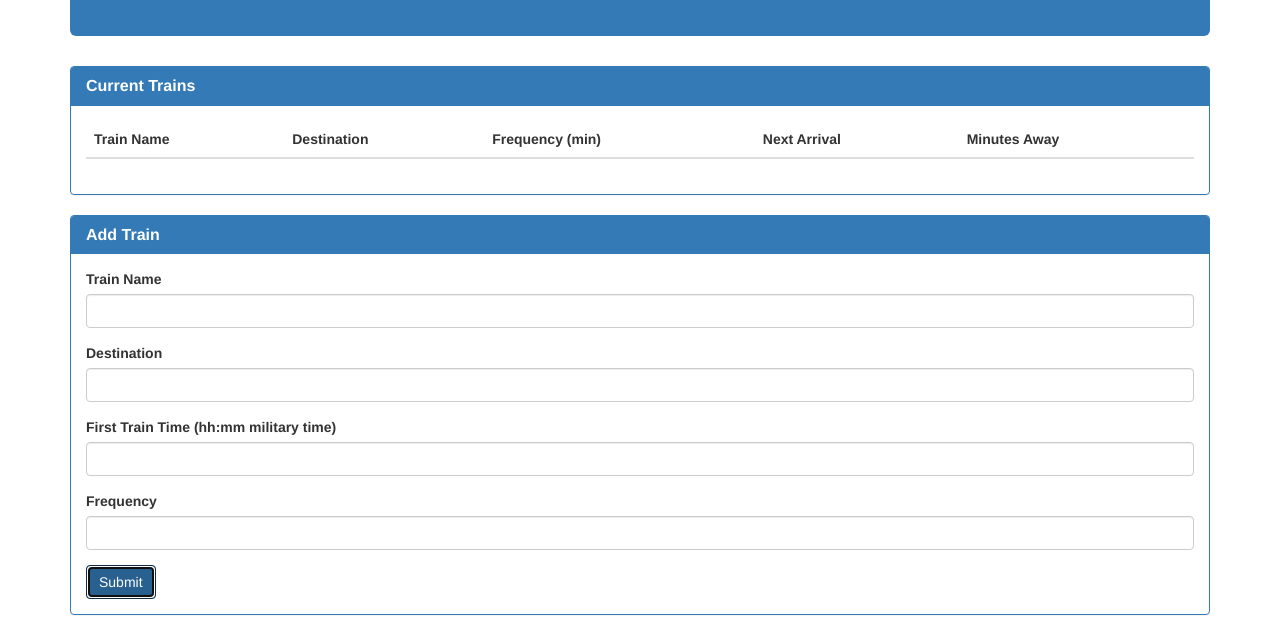
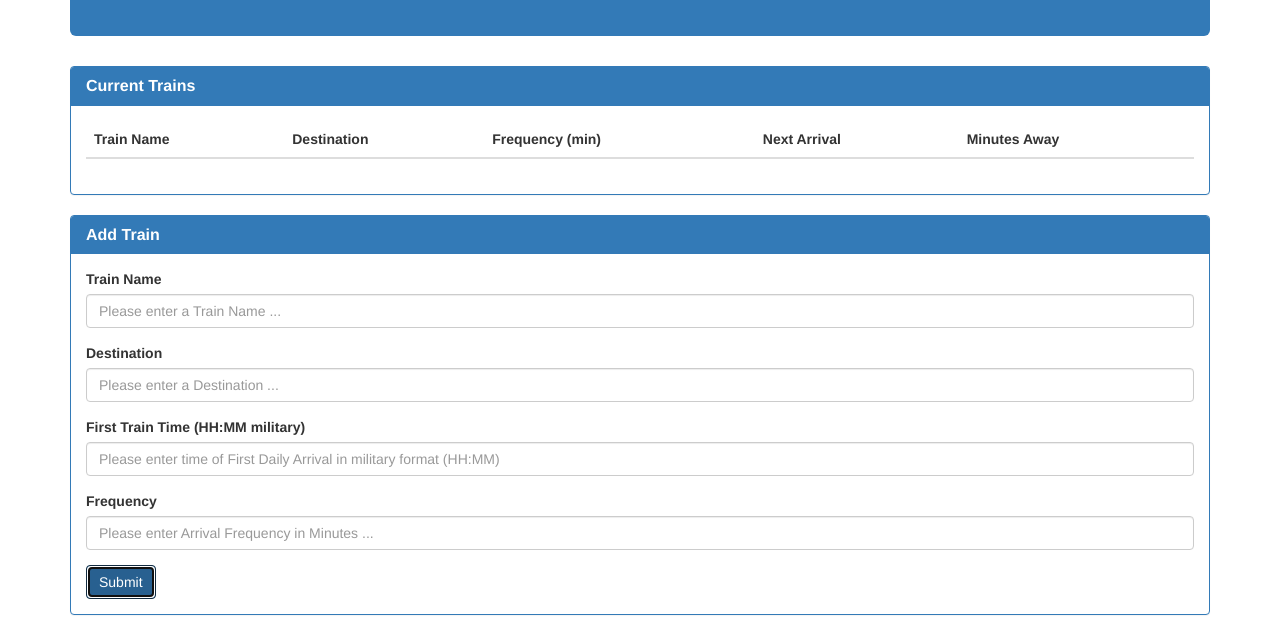
Before and after one commit to jeffbrown3340/HW7-Trains, a plain HTML site: page index.html in a window 1280 px wide. Both pictures are taken after a click on the button "Submit". Shown: the part 159-800 px from the top of the page. Drawn offline with nearby package versions, Linux system fonts and the light colour scheme; no server answers.

Commit message:
mostly working-2

```diff
--- a/app.read.js
+++ b/app.read.js
@@ -1,19 +1,22 @@
 (function() {
     var dataRef = firebase.database();
     dataRef.ref().on("child_added", function(snapshot) {
+        var fmt = "MM/DD/YYYY HH:mm"
         var loopStopper = 0;
         var train = snapshot.val();
         var tr = $("<tr>");
         var td = $("<td>");
+        //console.log(moment(train.ftt).format());
+
         firstArrival = moment();
         firstArrival.set("seconds", 0);
         firstArrival.set("minute", moment(train.ftt).minute());
         firstArrival.set("hour", moment(train.ftt).hour());
-        //var firstArrival = moment(moment(train.ftt).format("HH:mm"), "HH:mm");
-        console.log("firstArrival=", firstArrival.format("HH:mm"));
+        //var firstArrival = moment(moment(train.ftt).format(fmt), fmt);
+        //console.log("firstArrival=", firstArrival.format(fmt));
         //var firstArrival = moment(train.ftt);
         var nextArrival = firstArrival;
-        console.log('nextArrival=',nextArrival.format("HH:mm"));
+        //console.log('nextArrival=',nextArrival.format(fmt));
         while (moment(nextArrival) <= moment()){
             loopStopper++;
             if (loopStopper > 50){
@@ -22,7 +25,7 @@
             }
             nextArrival = nextArrival.add(train.freq, "minutes");
         }
-        var prettyNextArr = nextArrival.format("HH:mm");
+        var prettyNextArr = nextArrival.format(fmt);
         tr.append(td.clone().html(train.name));
         tr.append(td.clone().html(train.destination));
         tr.append(td.clone().html(train.freq));
--- a/app.write.js
+++ b/app.write.js
@@ -5,22 +5,28 @@
     var destination = "";
     var ftt = "";
     var freq = 0;
+    var loopStopper = 0;
 
     $('#add-train-btn').on('click', function() {
         event.preventDefault();
-
         name = $("#train-name-input").val().trim();
         destination = $("#destination-input").val().trim();
         ftt = $("#ftt-input").val().trim();
         freq = $("#freq-input").val().trim();
-
-        $("#train-name-input").val('');
-        $("#destination-input").val('');
-        $("#ftt-input").val('');
-        $("#freq-input").val('');
-
-
-        fttUnix = moment(ftt, "HH:mm").unix();
+        // validate the input, if any are empty return, placeholder advises user
+        if (!inputsArePopulated([name, destination, ftt, freq])){return}
+        // additional validation for ftt (first train time)
+        if (ftt.length !== 5 || ftt.charAt(2) !== ':' || isNaN(ftt.split(':')[0]) || isNaN(ftt.split(':'))[1]){
+            $("#ftt-input").attr("placeholder", "INVALID input, enter time as HH:MM, try again ...");
+            $("#ftt-input").val('');
+            return;
+        }
+        var hm = ftt.split(":");
+        var notYetUnix = moment();
+        notYetUnix = notYetUnix.set("hour", parseInt(hm[0]));
+        notYetUnix = notYetUnix.set("minute", parseInt(hm[1]));
+        fttUnix = notYetUnix.unix();
+        console.log(moment(fttUnix).format());
 
         database.ref().push({
             name: name,
@@ -28,8 +34,23 @@
             ftt: fttUnix,
             freq: freq
         });
-
-        $("#train-name-input").val("");
+        //reset the inputs
+        clearInputs();
     });
 
+function clearInputs(){
+        $("#train-name-input").val('');
+        $("#destination-input").val('');
+        $("#ftt-input").val('');
+        $("#freq-input").val('');
+}
+
 })();
+
+function inputsArePopulated(inputs){
+    var returnValue = true;
+    inputs.forEach(function (element){
+        if (element === "") {returnValue = false};
+    });
+    return returnValue;
+}
--- a/index.html
+++ b/index.html
@@ -44,19 +44,19 @@
               <form>
                 <div class="form-group">
                   <label for="train-name-input">Train Name</label>
-                  <input class="form-control" id="train-name-input" type="text">
+                  <input class="form-control" id="train-name-input" type="text" placeholder="Please enter a Train Name ...">
                 </div>
                 <div class="form-group">
                   <label for="destination-input">Destination</label>
-                  <input class="form-control" id="destination-input" type="text">
+                  <input class="form-control" id="destination-input" type="text" placeholder="Please enter a Destination ...">
                 </div>
                 <div class="form-group">
-                  <label for="start-input">First Train Time (hh:mm military time)</label>
-                  <input class="form-control" id="ftt-input" type="text">
+                  <label for="start-input">First Train Time (HH:MM military)</label>
+                  <input class="form-control" id="ftt-input" type="text" placeholder="Please enter time of First Daily Arrival in military format (HH:MM)">
                 </div>
                 <div class="form-group">
                   <label for="rate-input">Frequency</label>
-                  <input class="form-control" id="freq-input" type="text">
+                  <input class="form-control" id="freq-input" type="text" placeholder="Please enter Arrival Frequency in Minutes ...">
                 </div>
                 <button class="btn btn-primary" id="add-train-btn" type="submit">Submit</button>
               </form>
```
